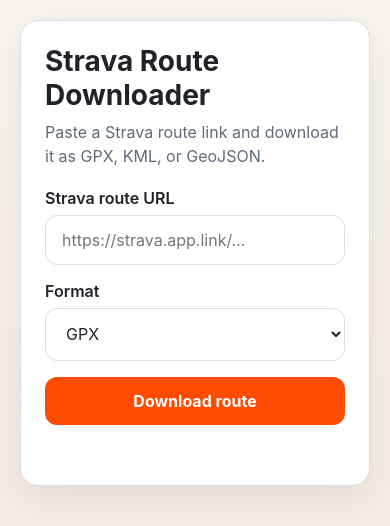
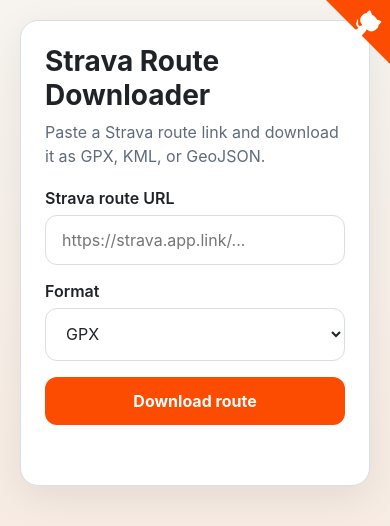
Before and after one commit to Luen/strava_route_downloader, a Flask app: page / in a window 390 px wide. Shown: the top 526 px of the page. Run offline with Flask 3, Linux system fonts and the light colour scheme.

Commit message:
Add GitHub corner link to the web UI.
Co-authored-by: Cursor <cursoragent@cursor.com>

```diff
--- a/templates/index.html
+++ b/templates/index.html
@@ -119,9 +119,82 @@
     .status.loading {
       color: var(--muted);
     }
+
+    .github-corner {
+      position: fixed;
+      top: 0;
+      right: 0;
+      z-index: 10;
+      color: var(--text);
+      border: 0;
+    }
+
+    .github-corner svg {
+      display: block;
+      width: 80px;
+      height: 80px;
+      fill: var(--accent);
+      color: #fff;
+    }
+
+    .github-corner .octo-arm {
+      transform-origin: 130px 106px;
+    }
+
+    .github-corner:hover .octo-arm {
+      animation: octocat-wave 560ms ease-in-out;
+    }
+
+    @keyframes octocat-wave {
+      0%,
+      100% {
+        transform: rotate(0);
+      }
+      20%,
+      60% {
+        transform: rotate(-25deg);
+      }
+      40%,
+      80% {
+        transform: rotate(10deg);
+      }
+    }
+
+    @media (max-width: 500px) {
+      .github-corner svg {
+        width: 64px;
+        height: 64px;
+      }
+
+      .github-corner:hover .octo-arm {
+        animation: none;
+      }
+    }
   </style>
 </head>
 <body>
+  <a
+    class="github-corner"
+    href="https://github.com/Luen/strava_route_downloader"
+    target="_blank"
+    rel="noopener noreferrer"
+    aria-label="View source on GitHub"
+  >
+    <svg viewBox="0 0 250 250" aria-hidden="true">
+      <path d="M0,0 L115,115 L130,115 L142,142 L250,250 L250,0 Z"></path>
+      <path
+        class="octo-arm"
+        fill="currentColor"
+        d="M128.3,109.0 C113.8,99.7 119.0,89.3 119.0,89.3 C122.0,82.7 120.5,78.6 120.5,78.6 C119.2,72.0 123.4,76.3 123.4,76.3 C127.3,80.9 125.5,87.3 125.5,87.3 C122.9,97.6 130.6,101.9 134.4,103.2"
+      ></path>
+      <path
+        class="octo-body"
+        fill="currentColor"
+        d="M115.0,115.0 C114.9,115.1 118.7,116.5 119.8,115.4 L133.7,101.6 C136.9,99.2 139.9,98.4 142.2,98.6 C133.8,88.0 127.5,74.4 143.8,58.0 C148.5,53.4 154.0,51.2 159.7,51.0 C160.3,49.4 163.2,43.6 171.4,40.1 C171.4,40.1 176.1,42.5 178.8,56.2 C183.1,58.6 187.2,61.8 190.9,65.4 C194.5,69.0 197.7,73.2 200.1,77.6 C213.8,80.2 216.3,84.9 216.3,84.9 C212.7,93.1 206.9,96.0 205.4,96.6 C205.1,102.4 203.0,107.8 198.3,112.5 C181.9,128.9 168.3,122.5 157.7,114.1 C157.9,116.9 156.7,120.9 152.7,124.9 L141.0,136.5 C139.8,137.7 141.6,141.9 141.8,141.8 Z"
+      ></path>
+    </svg>
+  </a>
+
   <main>
     <section class="card">
       <h1>Strava Route Downloader</h1>
```
